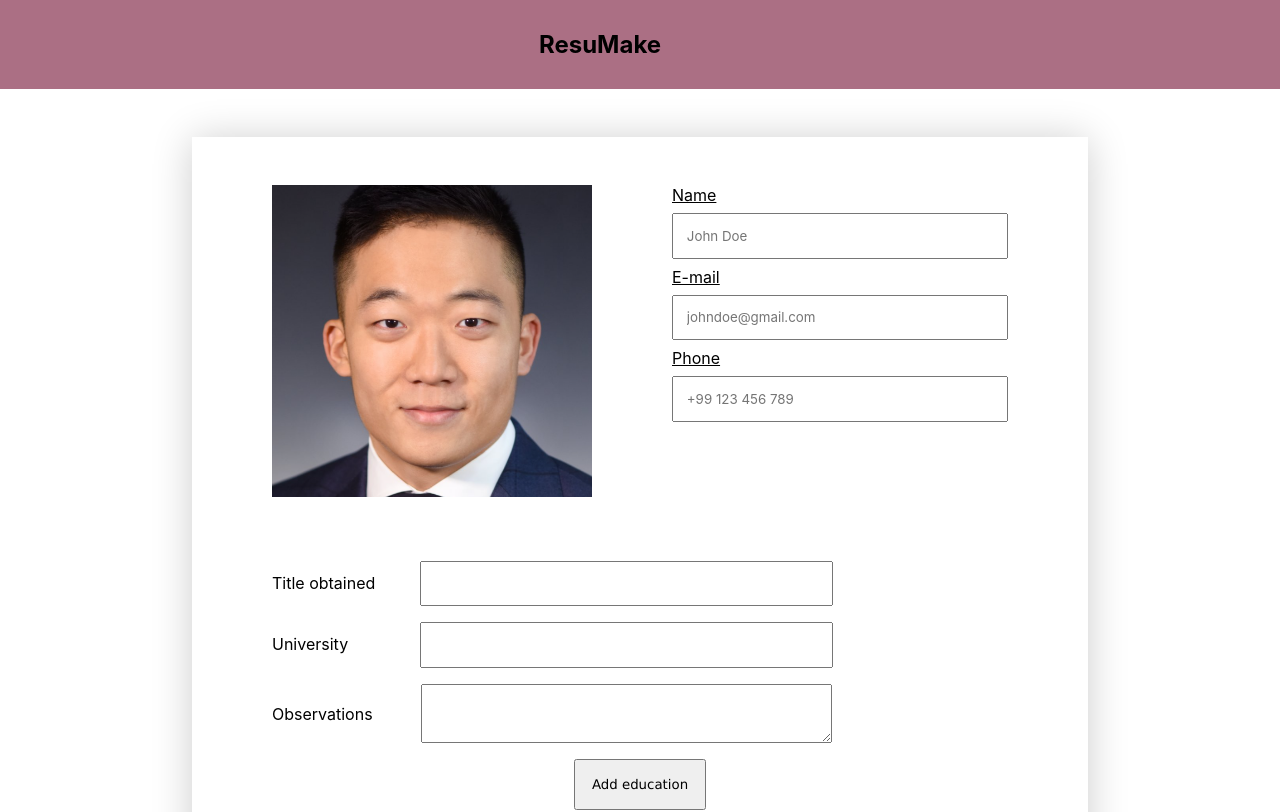
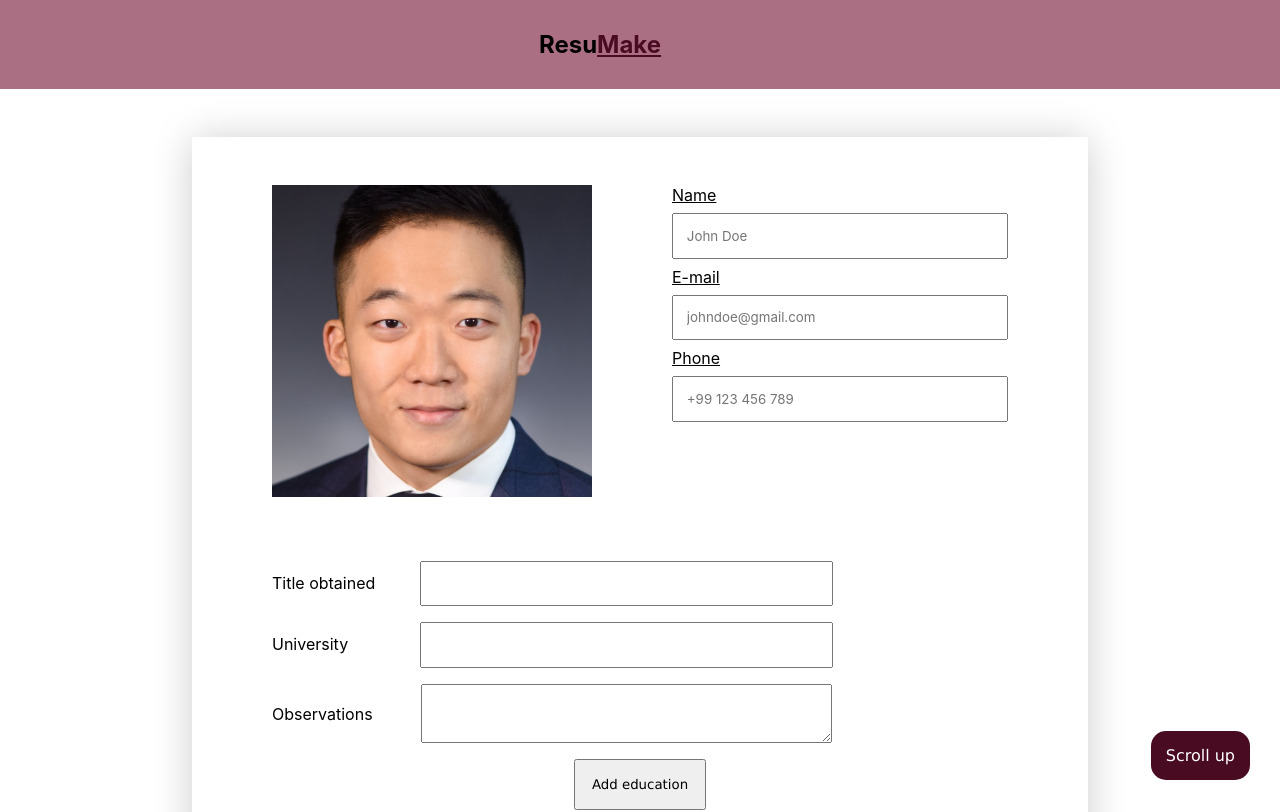
Before and after one commit to Vikms95/react-cv-application, a React (Create React App) app in the folder react-cv-application/: page / in a window 1280 px wide. Shown: the top 812 px of the page. Built offline with nearby package versions, Linux system fonts and the light colour scheme.

Commit message:
Implement scroll top fixed button

```diff
--- a/react-cv-application/src/App.js
+++ b/react-cv-application/src/App.js
@@ -239,18 +239,30 @@ class App extends React.Component {
         return values.length > 0
     }
 
+	scrollTop(){
+		document.body.scrollTop = 0
+		document.documentElement.scrollTop = 0
+	}
+
+
   render() {
 		return (
 		<section className='general--container'>
-
 			<AlertBox
 				toggleMode={this.toggleMode}
 				removeAlertBox={this.removeAlertBox}
 				isRequiredFieldsValid={this.isRequiredFieldsValid}
 			/>
+			<button
+				onClick={this.scrollTop}
+				id='scroll--up--button'>
+			Scroll up
+			</button>
 
 			<Header
 				isEditorMode={this.state.isEditorMode}
+				toggleMode={this.toggleMode}
+
 			/>
 
 			{
--- a/react-cv-application/src/components/Header.js
+++ b/react-cv-application/src/components/Header.js
@@ -4,11 +4,13 @@ class Header extends React.Component {
     render() {
       return (
           <div className='header'>
-            <h2 className='title'> ResuMake </h2>
+            <h2 className='title'> Resu<span className='make--title'>Make</span></h2>
             {
               (!this.props.isEditorMode) &&
               <div className="header--buttons">
-                <button className='edit--button--bottom'> Back to edit </button>
+                <button
+                   onClick={this.props.toggleMode}
+                   className='edit--button--bottom'> Back to edit </button>
                 <button className='pdf--button--bottom'> Download PDF </button>
                 <button className='print--button--bottom'> Print CV </button>
               </div>
--- a/react-cv-application/src/styles/App.css
+++ b/react-cv-application/src/styles/App.css
@@ -2,6 +2,28 @@
     margin:0;
     padding:0;
     font-family: -apple-system, BlinkMacSystemFont, 'Segoe UI', Roboto, Oxygen, Ubuntu, Cantarell, 'Open Sans', 'Helvetica Neue', sans-serif;
+}
+
+#scroll--up--button{
+    display: flex;
+    position: fixed;
+    bottom:20px;
+    right: 30px;
+    z-index: 99;
+    border: none;
+    outline: none;
+    background-color: #480b21;
+    color: white;
+    cursor: pointer;
+    padding: 15px;
+    border-radius: 15px;
+    font-size: 1rem;
+}
+
+#scroll--up--button:hover{
+    background-color: #af98a1;
+    color: black;
+
 }
 
 .root{
@@ -15,6 +37,11 @@
     width: 100%;
     background-color: #AB6F84;
     padding: 30px;
+}
+
+.make--title{
+    color: #480b21;
+    text-decoration: underline;
 }
 
 .title{
```
